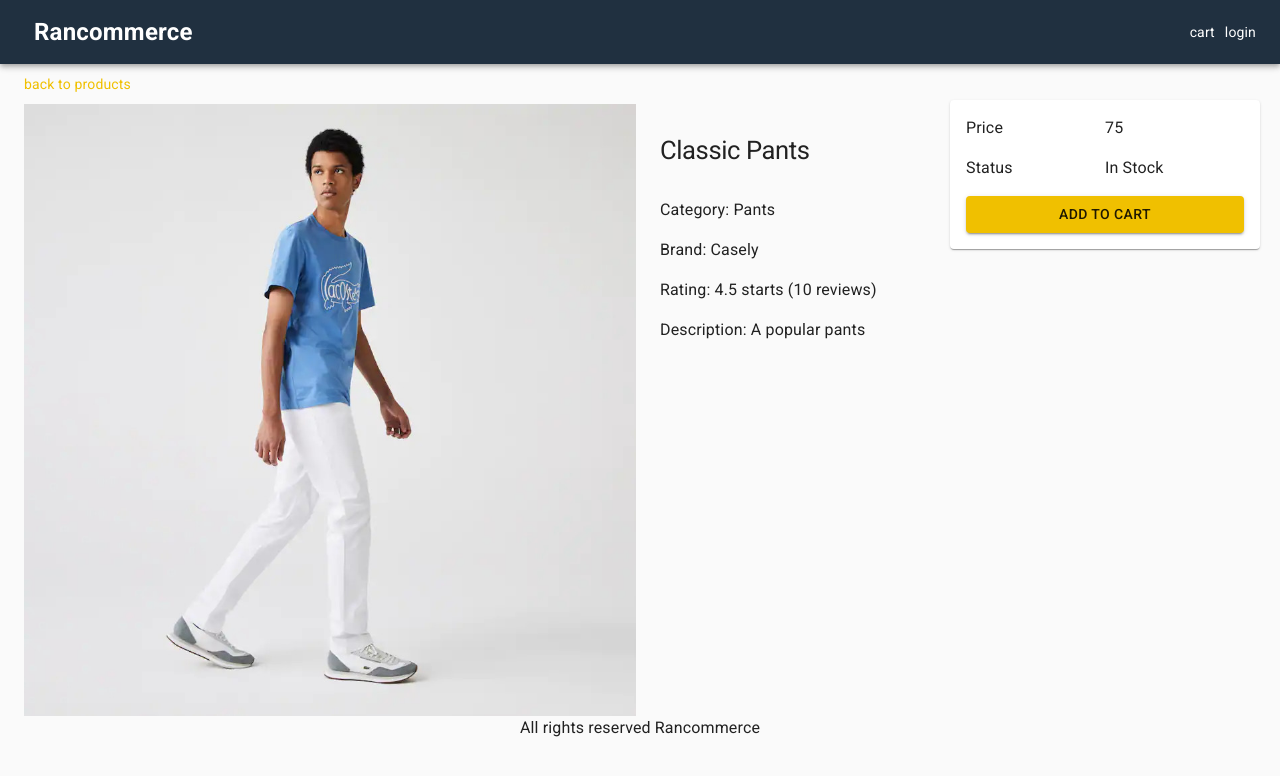
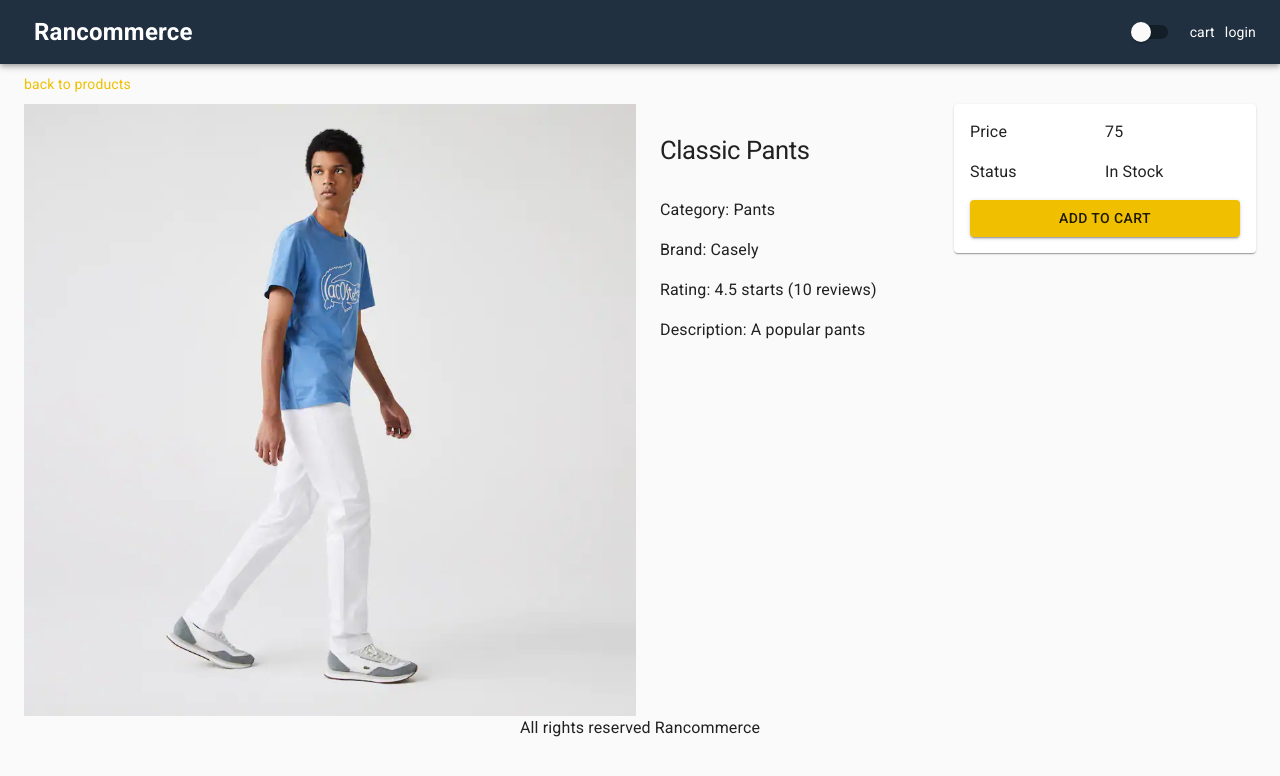
Before and after one commit to ranconyc/next-e-commerce, a Next.js app: page /product/classic-pants in a window 1280 px wide. Shown: the top 776 px of the page. Built offline with nearby package versions, Linux system fonts and the light colour scheme.

Commit message:
adding darkMode

```diff
--- a/components/Layout.js
+++ b/components/Layout.js
@@ -1,22 +1,34 @@
-import React, { useState } from 'react';
+import React, { useContext, useState } from 'react';
 import {
   AppBar,
   Toolbar,
   Container,
   Typography,
   Link,
-  createMuiTheme,
+  createTheme,
   ThemeProvider,
   CssBaseline,
+  Switch,
 } from '@material-ui/core';
 import Head from 'next/head';
 import NextLink from 'next/link';
 import useStyles from '../utils/styles';
+import { Store } from '../utils/store';
+import Cookies from 'js-cookie';
 
 export default function Layout({ children, description, title, ...props }) {
-  const [appName, setAppName] = useState('Rancommerce');
+  const { state, dispatch } = useContext(Store);
+  const { darkMode } = state;
+
+  const darkModeChangeHandler = () => {
+    dispatch({ type: darkMode ? 'DARK_MODE_OFF' : 'DARK_MODE_ON' });
+    const newDarkMode = !darkMode;
+    Cookies.set('darkMode', newDarkMode ? 'ON' : 'OFF');
+  };
+
+  const [appName] = useState('Rancommerce');
   const classes = useStyles();
-  const theme = createMuiTheme({
+  const theme = createTheme({
     typography: {
       h1: {
         fontSize: '1.6rem',
@@ -30,7 +42,7 @@
       },
     },
     palette: {
-      type: 'light',
+      type: darkMode ? 'dark' : 'light',
       primary: {
         main: '#f0c000',
       },
@@ -39,6 +51,7 @@
       },
     },
   });
+
   return (
     <div>
       <Head>
@@ -55,6 +68,10 @@
               </Link>
             </NextLink>
             <div className={classes.grow}></div>
+            <Switch
+              checked={darkMode}
+              onChange={darkModeChangeHandler}
+            ></Switch>
             <NextLink href="/cart" passHref>
               <Link>cart</Link>
             </NextLink>
--- a/package.json
+++ b/package.json
@@ -10,6 +10,7 @@
   },
   "dependencies": {
     "@material-ui/core": "^4.12.3",
+    "js-cookie": "^3.0.1",
     "next": "12.0.4",
     "react": "17.0.2",
     "react-dom": "17.0.2"
--- a/pages/_app.js
+++ b/pages/_app.js
@@ -1,14 +1,18 @@
 import { useEffect } from 'react';
 import '../styles/globals.css';
+import { StoreProvider } from '../utils/store';
 
-function MyApp({ Component, pageProps }) {
+export default function MyApp({ Component, pageProps }) {
   useEffect(() => {
     const jssStyles = document.querySelector('#jss-server-side');
     if (jssStyles) {
       jssStyles.parentElement.removeChild(jssStyles);
     }
   }, []);
-  return <Component {...pageProps} />;
+
+  return (
+    <StoreProvider>
+      <Component {...pageProps} />
+    </StoreProvider>
+  );
 }
-
-export default MyApp;
--- a/pages/product/[slug].js
+++ b/pages/product/[slug].js
@@ -65,7 +65,7 @@
           </List>
         </Grid>
 
-        <Grid md={3} xs={12}>
+        <Grid item md={3} xs={12}>
           <Card>
             <List>
               <ListItem>
--- /dev/null
+++ b/utils/store.js
@@ -0,0 +1,25 @@
+import Cookies from 'js-cookie';
+import { createContext, useReducer } from 'react';
+
+export const Store = createContext();
+
+const initialState = {
+  darkMode: Cookies.get('darkMode') === 'ON' ? true : false,
+};
+
+function reducer(state, action) {
+  switch (action.type) {
+    case 'DARK_MODE_ON':
+      return { ...state, darkMode: true };
+    case 'DARK_MODE_OFF':
+      return { ...state, darkMode: false };
+    default:
+      return state;
+  }
+}
+
+export function StoreProvider({ children }) {
+  const [state, dispatch] = useReducer(reducer, initialState);
+  const value = { state, dispatch };
+  return <Store.Provider value={value}>{children}</Store.Provider>;
+}
```
Also changed, not shown: .eslintrc.json, 1 other file (tests, documents, lock files or other folders).
